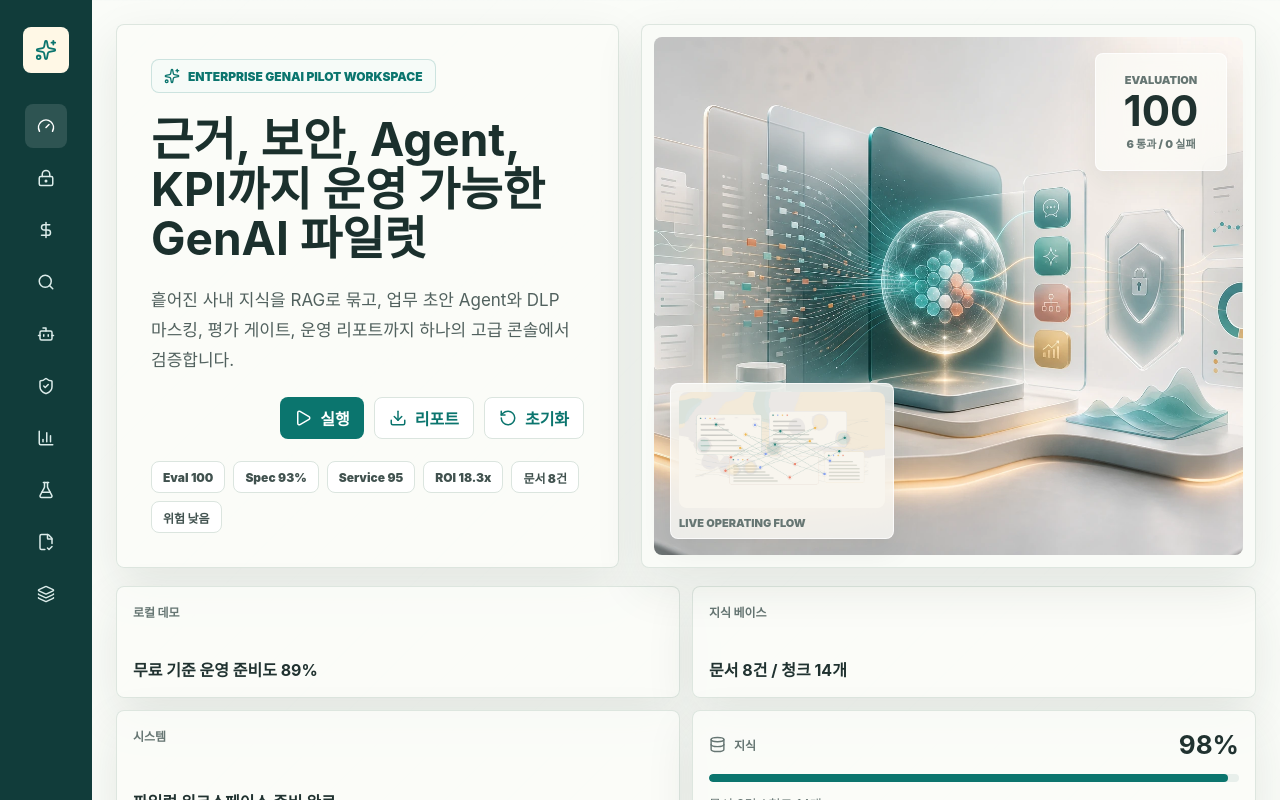
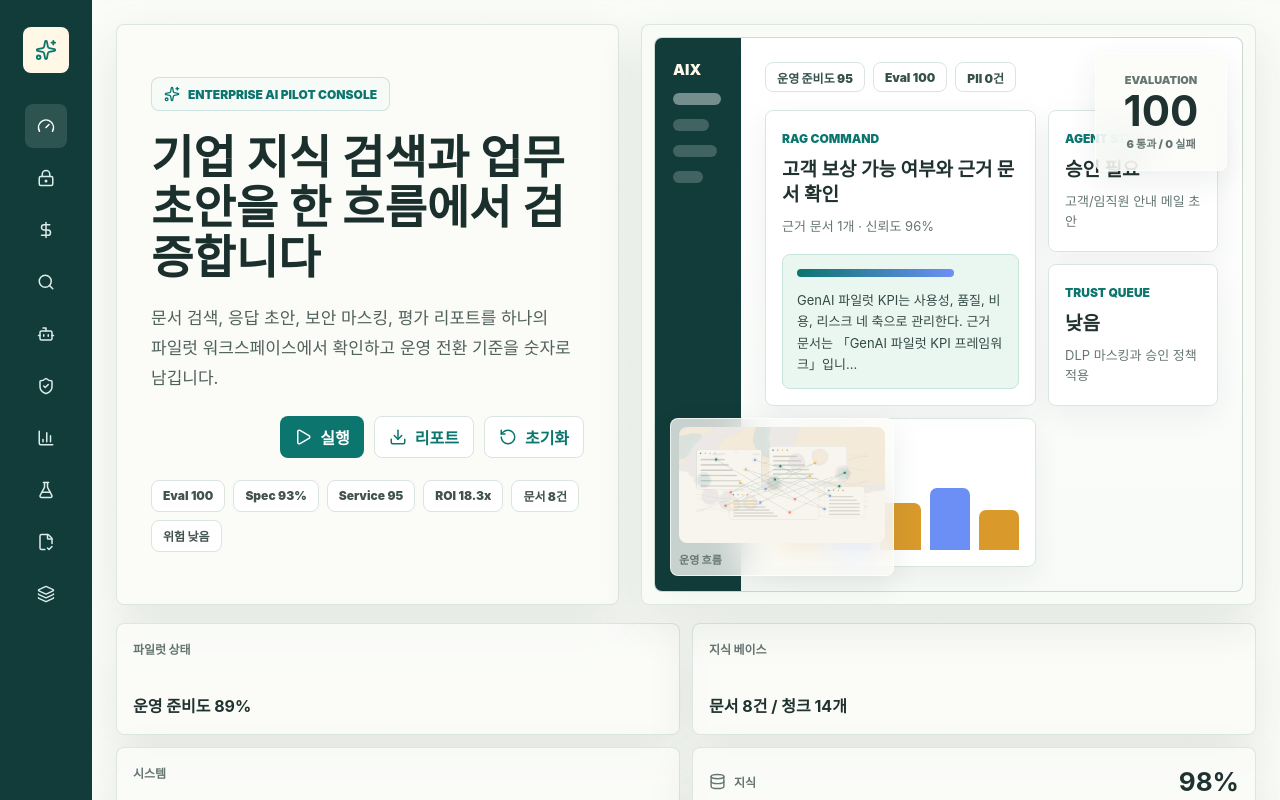
Before and after one commit to KIM3310/aix-pilot, a React (Vite) app: page / in a window 1280 px wide. Shown: the top 800 px of the page. Built offline with nearby package versions, Linux system fonts and the light colour scheme.

Commit message:
Polish AIX Pilot service experience

```diff
--- a/index.html
+++ b/index.html
@@ -3,7 +3,8 @@
   <head>
     <meta charset="UTF-8" />
     <meta name="viewport" content="width=device-width, initial-scale=1.0" />
-    <meta name="description" content="AIX Pilot enterprise GenAI RAG and agent platform demo" />
+    <meta name="description" content="AIX Pilot enterprise AI pilot console for RAG, agent workflow, trust controls, and KPI reporting." />
+    <link rel="icon" href="/favicon.svg" type="image/svg+xml" />
     <title>AIX Pilot</title>
   </head>
   <body>
--- a/src/App.tsx
+++ b/src/App.tsx
@@ -638,7 +638,7 @@ function App() {
           </div>
           <div>
             <strong>AIX Pilot</strong>
-            <span>무료 GenAI 운영</span>
+            <span>Pilot Ops Console</span>
           </div>
         </div>
         <nav>
@@ -674,11 +674,11 @@ function App() {
           <div className="hero-copy">
             <div className="hero-kicker">
               <Sparkles size={16} />
-              Enterprise GenAI Pilot Workspace
-            </div>
-            <h1>근거, 보안, Agent, KPI까지 운영 가능한 GenAI 파일럿</h1>
+              Enterprise AI Pilot Console
+            </div>
+            <h1>기업 지식 검색과 업무 초안을 한 흐름에서 검증합니다</h1>
             <p className="hero-subcopy">
-              흩어진 사내 지식을 RAG로 묶고, 업무 초안 Agent와 DLP 마스킹, 평가 게이트, 운영 리포트까지 하나의 고급 콘솔에서 검증합니다.
+              문서 검색, 응답 초안, 보안 마스킹, 평가 리포트를 하나의 파일럿 워크스페이스에서 확인하고 운영 전환 기준을 숫자로 남깁니다.
             </p>
             <div className="top-actions">
               <button type="button" className="icon-button" title="파일럿 실행" onClick={runDemoScenario}>
@@ -705,17 +705,53 @@ function App() {
           </div>
 
           <div className="hero-visual" aria-label="AIX Pilot product visual">
-            <picture>
-              <source srcSet="/brand/aix-hero-generated.webp" type="image/webp" />
-              <img
-                src="/brand/aix-hero-generated.png"
-                width={1536}
-                height={1024}
-                decoding="async"
-                fetchPriority="high"
-                alt="기업용 GenAI 운영 콘솔을 표현한 추상 제품 비주얼"
-              />
-            </picture>
+            <div className="product-preview" aria-label="AIX Pilot live product preview">
+              <div className="preview-sidebar">
+                <span>AIX</span>
+                <i />
+                <i />
+                <i />
+                <i />
+              </div>
+              <div className="preview-main">
+                <div className="preview-toolbar">
+                  <span>운영 준비도 {serviceReadiness.score}</span>
+                  <span>Eval {evaluationRun.overallScore}</span>
+                  <span>PII 0건</span>
+                </div>
+                <div className="preview-grid">
+                  <article className="preview-card wide">
+                    <span>RAG Command</span>
+                    <strong>고객 보상 가능 여부와 근거 문서 확인</strong>
+                    <p>근거 문서 {answer.citations.length}개 · 신뢰도 {answer.confidence}%</p>
+                    <div className="preview-answer">
+                      <i />
+                      <em>{answer.answer.slice(0, 74)}...</em>
+                    </div>
+                  </article>
+                  <article className="preview-card">
+                    <span>Agent Studio</span>
+                    <strong>{agentDraft.requiresApproval ? "승인 필요" : "자동 처리 가능"}</strong>
+                    <p>{agentDraft.title}</p>
+                  </article>
+                  <article className="preview-card">
+                    <span>Trust Queue</span>
+                    <strong>{latestRisk}</strong>
+                    <p>DLP 마스킹과 승인 정책 적용</p>
+                  </article>
+                  <article className="preview-card chart">
+                    <span>KPI Trend</span>
+                    <div className="preview-bars" aria-hidden="true">
+                      <i style={{ height: "62%" }} />
+                      <i style={{ height: "88%" }} />
+                      <i style={{ height: "54%" }} />
+                      <i style={{ height: "72%" }} />
+                      <i style={{ height: "46%" }} />
+                    </div>
+                  </article>
+                </div>
+              </div>
+            </div>
             <div className="visual-glass-card visual-score">
               <span>Evaluation</span>
               <strong>{evaluationRun.overallScore}</strong>
@@ -723,15 +759,15 @@ function App() {
             </div>
             <div className="visual-glass-card visual-motion">
               <img src="/brand/aix-motion.gif" width={1280} height={720} decoding="async" alt="AIX Pilot 운영 흐름 애니메이션" />
-              <span>Live operating flow</span>
+              <span>운영 흐름</span>
             </div>
           </div>
         </header>
 
         <section className="signal-grid" aria-label="pilot signals">
           <article>
-            <span>로컬 데모</span>
-            <strong>무료 기준 운영 준비도 {readinessScore}%</strong>
+            <span>파일럿 상태</span>
+            <strong>운영 준비도 {readinessScore}%</strong>
           </article>
           <article>
             <span>지식 베이스</span>
@@ -749,8 +785,8 @@ function App() {
         <section className="launch-proof" aria-label="launch proof">
           <div className="proof-hero">
             <div>
-              <p className="eyebrow">Launch Proof</p>
-              <h2>제품처럼 보이는 데모를 넘어, 실제 운영 전환 기준까지 증명합니다</h2>
+              <p className="eyebrow">Operating Proof</p>
+              <h2>화면 시연보다 운영 증거를 먼저 보여줍니다</h2>
             </div>
             <div className="proof-orbit" style={{ "--score": `${evaluationRun.overallScore * 3.6}deg` } as CSSProperties}>
               <strong>{evaluationRun.overallScore}</strong>
@@ -785,19 +821,19 @@ function App() {
           <div className="proof-ribbon">
             <span>
               <Network size={16} />
-              Local-first
+              무료 기준
             </span>
             <span>
               <Eye size={16} />
-              Evidence-led
+              근거 중심
             </span>
             <span>
               <LockKeyhole size={16} />
-              Privacy-safe
+              개인정보 마스킹
             </span>
             <span>
               <GitBranch size={16} />
-              CI-ready
+              QA 자동화
             </span>
           </div>
         </section>
@@ -833,7 +869,7 @@ function App() {
 
             <div className="trust-blockers">
               <div className="section-heading compact">
-                <h2>Launch blockers</h2>
+                <h2>운영 전환 리스크</h2>
                 <AlertTriangle size={21} />
               </div>
               {serviceReadiness.blockers.length ? (
@@ -846,7 +882,7 @@ function App() {
               ) : (
                 <article className="trust-clear">
                   <CheckCircle2 size={20} />
-                  <span>현재 데모 입력 기준 운영 전환을 막는 고위험 blocker가 없습니다.</span>
+                  <span>현재 데모 입력 기준 운영 전환을 막는 고위험 리스크가 없습니다.</span>
                 </article>
               )}
             </div>
@@ -928,7 +964,7 @@ function App() {
           <div className="section-heading revenue-heading">
             <div>
               <p className="eyebrow">Revenue Engine</p>
-              <h2>월 수억 매출은 대형 regulated contact center의 반복 업무와 보안 예산에서 나옵니다</h2>
+              <h2>고가 파일럿은 반복 업무 절감액과 보안 승인 근거에서 결정됩니다</h2>
             </div>
             <div className={`close-signal close-${revenueCase.closeSignal}`}>
               <DollarSign size={20} />
@@ -1000,8 +1036,8 @@ function App() {
 
           <div className="scale-board">
             <article className="scale-main">
-              <span>월 수억 매출 공식</span>
-              <strong>{primaryScale.targetAccounts}개 대형 계정 = 월 {formatKrw(primaryScale.result.mrrKrw)}원 MRR</strong>
+              <span>확장 시나리오</span>
+              <strong>{primaryScale.targetAccounts}개 대형 계정 기준 월 {formatKrw(primaryScale.result.mrrKrw)}원 MRR</strong>
               <p>{primaryScale.whyItCanReach}</p>
               <div>
                 <span>셋업 파이프라인 {formatKrw(primaryScale.result.setupPipelineKrw)}원</span>
@@ -1063,7 +1099,7 @@ function App() {
           <div className="buyer-grid">
             <div className="workspace-band buyer-panel">
               <div className="section-heading compact">
-                <h2>Buyer psychology</h2>
+                <h2>구매자 관점</h2>
                 <Users size={22} />
               </div>
               <div className="buyer-list">
@@ -1080,7 +1116,7 @@ function App() {
 
             <div className="workspace-band behavior-panel">
               <div className="section-heading compact">
-                <h2>Behavioral economics</h2>
+                <h2>전환 설계</h2>
                 <Target size={22} />
               </div>
               <div className="behavior-list">
--- a/src/styles.css
+++ b/src/styles.css
@@ -243,17 +243,173 @@ button:disabled {
   background: #f9fbf7;
 }
 
-.hero-visual picture,
-.hero-visual > picture img {
+.product-preview {
+  min-height: 496px;
+  height: 100%;
+  display: grid;
+  grid-template-columns: 86px minmax(0, 1fr);
+  overflow: hidden;
+  border: 1px solid rgba(201, 216, 209, 0.95);
+  border-radius: 8px;
+  background:
+    linear-gradient(180deg, rgba(255, 255, 255, 0.96), rgba(247, 250, 247, 0.96)),
+    repeating-linear-gradient(0deg, rgba(11, 117, 110, 0.04) 0 1px, transparent 1px 56px);
+}
+
+.preview-sidebar {
+  display: grid;
+  align-content: start;
+  gap: 14px;
+  padding: 22px 18px;
+  background: #113c3a;
+  color: #fff8e6;
+}
+
+.preview-sidebar span {
+  font-size: 15px;
+  font-weight: 900;
+  letter-spacing: 0;
+}
+
+.preview-sidebar i {
   display: block;
-  width: 100%;
-  height: 100%;
-}
-
-.hero-visual > picture img {
-  min-height: 496px;
-  object-fit: cover;
-  border-radius: 8px;
+  height: 12px;
+  border-radius: 999px;
+  background: rgba(255, 255, 255, 0.2);
+}
+
+.preview-sidebar i:nth-child(2) {
+  width: 48px;
+  background: rgba(255, 255, 255, 0.42);
+}
+
+.preview-sidebar i:nth-child(3) {
+  width: 36px;
+}
+
+.preview-sidebar i:nth-child(4) {
+  width: 44px;
+}
+
+.preview-sidebar i:nth-child(5) {
+  width: 30px;
+}
+
+.preview-main {
+  min-width: 0;
+  padding: 24px;
+  display: grid;
+  grid-template-rows: auto minmax(0, 1fr);
+  gap: 18px;
+}
+
+.preview-toolbar {
+  display: flex;
+  flex-wrap: wrap;
+  gap: 8px;
+}
+
+.preview-toolbar span {
+  min-height: 30px;
+  display: inline-flex;
+  align-items: center;
+  padding: 0 11px;
+  border: 1px solid var(--line);
+  border-radius: 8px;
+  background: #ffffff;
+  color: #36514c;
+  font-size: 12px;
+  font-weight: 900;
+}
+
+.preview-grid {
+  display: grid;
+  grid-template-columns: minmax(0, 1.28fr) minmax(170px, 0.72fr);
+  grid-auto-rows: minmax(118px, auto);
+  gap: 12px;
+  align-content: start;
+}
+
+.preview-card {
+  min-width: 0;
+  padding: 16px;
+  border: 1px solid var(--line);
+  border-radius: 8px;
+  background: rgba(255, 255, 255, 0.92);
+  box-shadow: 0 10px 28px rgba(28, 46, 43, 0.06);
+}
+
+.preview-card.wide {
+  grid-row: span 2;
+}
+
+.preview-card span {
+  color: var(--teal);
+  font-size: 12px;
+  font-weight: 900;
+  text-transform: uppercase;
+}
+
+.preview-card strong {
+  display: block;
+  margin-top: 10px;
+  color: var(--ink);
+  font-size: 19px;
+  line-height: 1.32;
+}
+
+.preview-card p {
+  margin: 9px 0 0;
+  color: var(--muted);
+  font-size: 13px;
+  line-height: 1.55;
+}
+
+.preview-answer {
+  margin-top: 18px;
+  padding: 14px;
+  border: 1px solid #c7e5da;
+  border-radius: 8px;
+  background: #eaf6f0;
+}
+
+.preview-answer i {
+  display: block;
+  width: 76%;
+  height: 8px;
+  margin-bottom: 12px;
+  border-radius: 8px;
+  background: linear-gradient(90deg, var(--teal), var(--blue));
+}
+
+.preview-answer em {
+  color: #344a46;
+  font-size: 13px;
+  font-style: normal;
+  line-height: 1.55;
+}
+
+.preview-card.chart {
+  display: grid;
+  gap: 14px;
+}
+
+.preview-bars {
+  height: 86px;
+  display: flex;
+  align-items: end;
+  gap: 9px;
+}
+
+.preview-bars i {
+  width: 20%;
+  min-height: 18px;
+  border-radius: 7px 7px 0 0;
+  background: var(--gold);
+}
+
+.preview-bars i:nth-child(2n) {
+  background: var(--blue);
 }
 
 .visual-glass-card {
@@ -2683,8 +2839,9 @@ h2 {
     padding: 24px;
   }
 
-  .hero-visual > picture img {
-    min-height: 360px;
+  .product-preview {
+    min-height: 420px;
+    grid-template-columns: 72px minmax(0, 1fr);
   }
 
   .visual-score {
@@ -2821,8 +2978,56 @@ h2 {
     padding: 8px;
   }
 
-  .hero-visual > picture img {
-    min-height: 300px;
+  .product-preview {
+    min-height: 430px;
+    grid-template-columns: minmax(0, 1fr);
+  }
+
+  .preview-sidebar {
+    display: none;
+  }
+
+  .preview-main {
+    padding: 14px;
+    gap: 12px;
+  }
+
+  .preview-toolbar span {
+    min-height: 28px;
+    padding: 0 9px;
+    font-size: 11px;
+  }
+
+  .preview-grid {
+    grid-template-columns: 1fr;
+    grid-auto-rows: auto;
+    gap: 10px;
+  }
+
+  .preview-card {
+    padding: 13px;
+  }
+
+  .preview-card.wide {
+    grid-row: auto;
+  }
+
+  .preview-card strong {
+    font-size: 16px;
+  }
+
+  .preview-card p,
+  .preview-answer em {
+    font-size: 12px;
+  }
+
+  .preview-answer {
+    margin-top: 12px;
+    padding: 12px;
+  }
+
+  .preview-card.chart {
+    display: none;
   }
 
   .visual-score {
```
Also changed, not shown: src/data/businessModel.ts (+15 -15 lines), public/favicon.svg (added).
